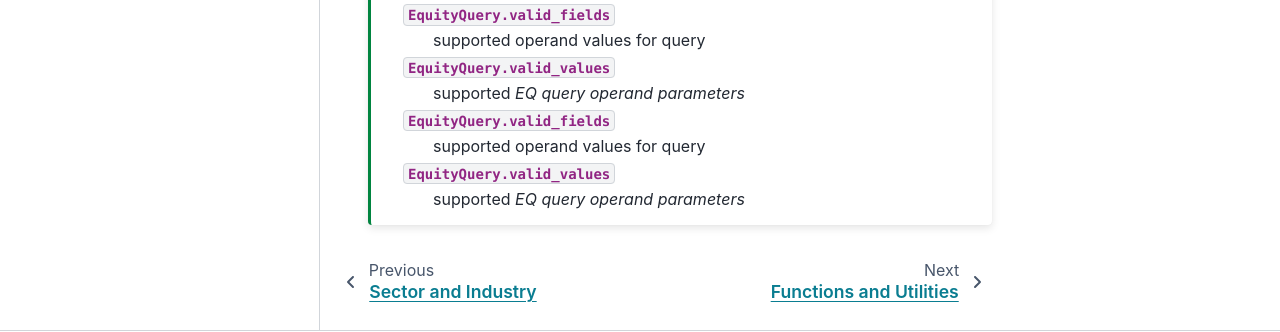
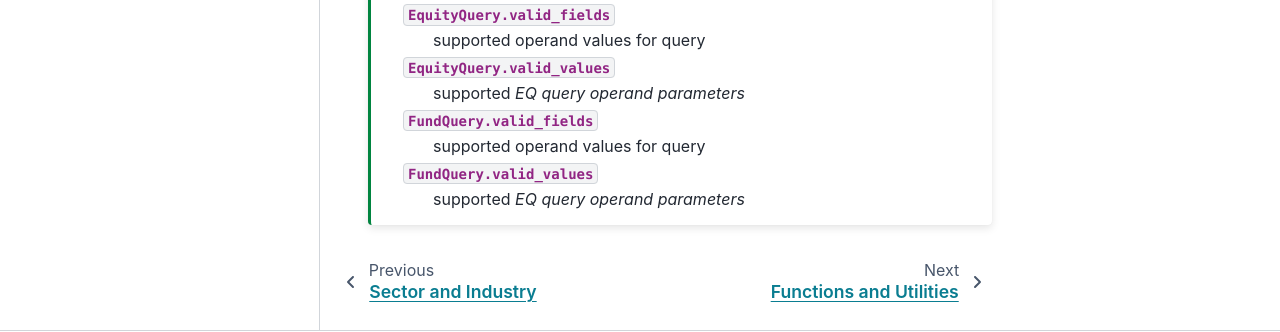
Before and after one commit to ranaroussi/yfinance, a Sphinx documentation site: the page built from doc/source/reference/yfinance.screener.rst, in a window 1280 px wide and 954 px high. Shown: the part 531-863 px from the top of the window. Built offline with Sphinx 7.4.7 and the PyData theme 0.15.4, drawn with Linux system fonts in a browser that asks for light colours; pages that are not in the unit, such as notebooks, are missing from menus.

Commit message:
Fix typo in screener RST doc file

```diff
--- a/doc/source/reference/yfinance.screener.rst
+++ b/doc/source/reference/yfinance.screener.rst
@@ -20,7 +20,7 @@ The `Sector` and `Industry` modules allow you to access the sector and industry
       supported operand values for query
    :attr:`EquityQuery.valid_values <yfinance.EquityQuery.valid_values>`
       supported `EQ query operand parameters`
-   :attr:`EquityQuery.valid_fields <yfinance.EquityQuery.valid_fields>`
+   :attr:`FundQuery.valid_fields <yfinance.FundQuery.valid_fields>`
       supported operand values for query
-   :attr:`EquityQuery.valid_values <yfinance.EquityQuery.valid_values>`
+   :attr:`FundQuery.valid_values <yfinance.FundQuery.valid_values>`
       supported `EQ query operand parameters`
```
